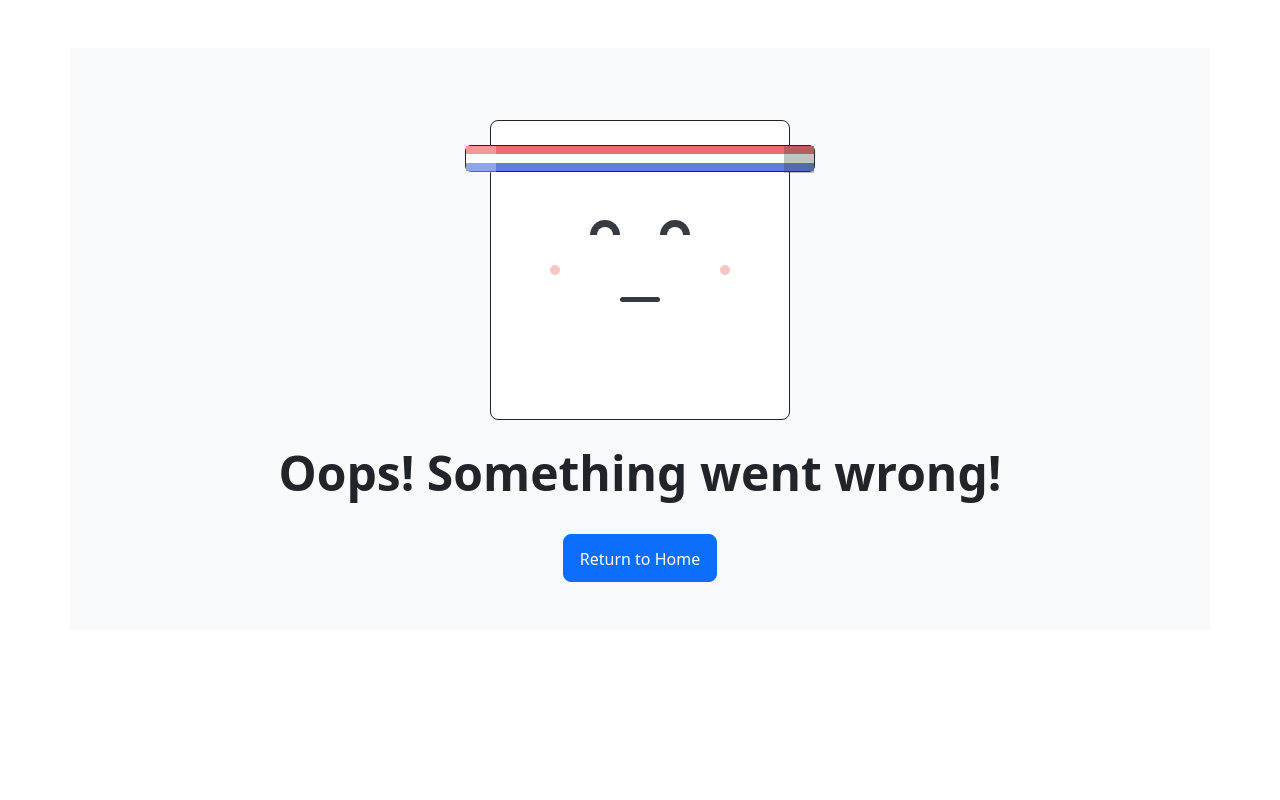
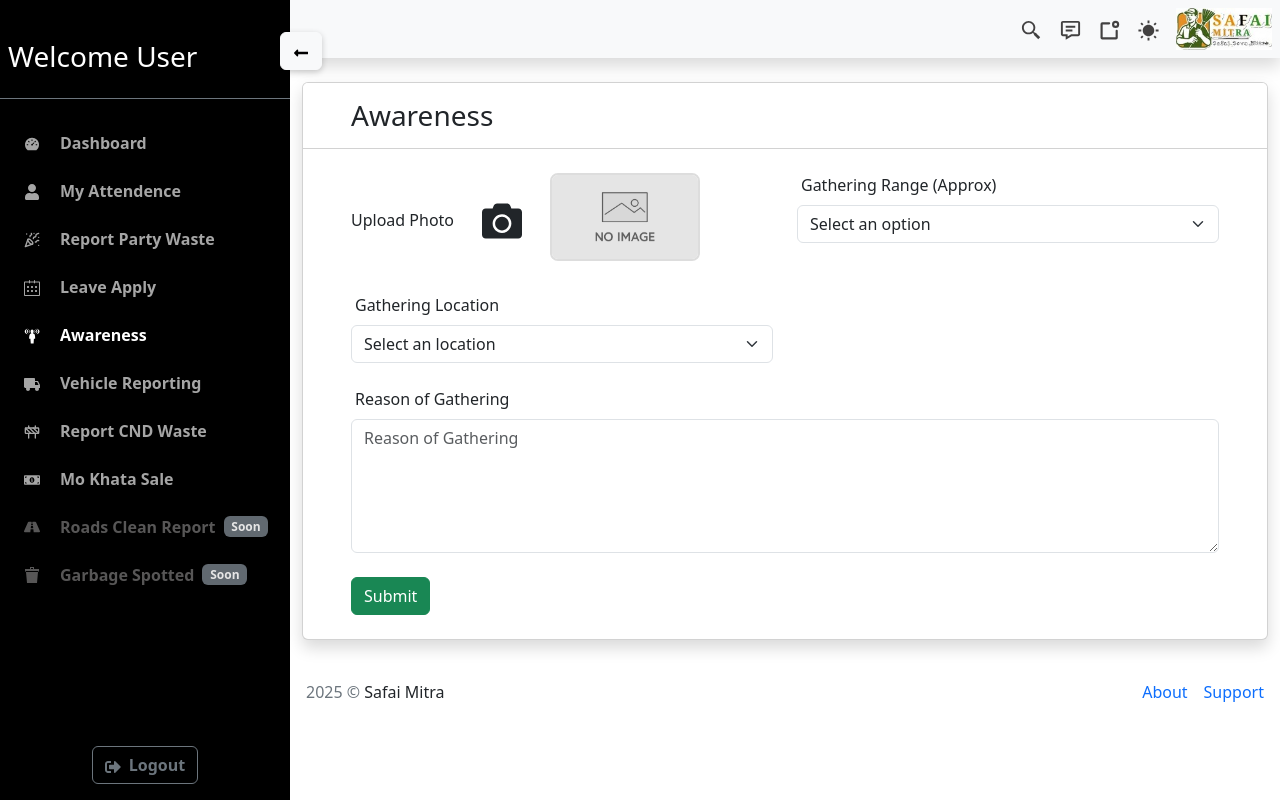
Before and after one commit to satyasuman7/safaimitraproject, a React (Vite) app: page /employee/awareness in a window 1280 px wide. Built offline with nearby package versions, Linux system fonts and the light colour scheme; data requests are answered from the project's data file.

Commit message:
create Awareness & VehicleReporting Component, small changes

```diff
--- a/src/main.jsx
+++ b/src/main.jsx
@@ -29,6 +29,8 @@ import Attendence from './views/EmployeesComponent/Components/Attendence.jsx'
 import RoadCleanReport from './views/EmployeesComponent/Components/RoadCleanReport.jsx'
 import ReportPartyWaste from './views/EmployeesComponent/Components/ReportPartyWaste.jsx'
 import LeaveApply from './views/EmployeesComponent/Components/LeaveApply.jsx';
+import Awareness from './views/EmployeesComponent/Components/Awareness.jsx';
+import VehicleReporting from './views/EmployeesComponent/Components/VehicleReporting.jsx';
 // import ConservancyReport from './views/EmployeesComponent/Components/ConservancyReport.jsx'
 // import CommercialCleaning from './views/EmployeesComponent/Components/CommercialCleaning.jsx'
 import CndWaste from './views/EmployeesComponent/Components/CndWaste.jsx'
@@ -37,7 +39,7 @@ import GarbageSpotted from './views/EmployeesComponent/Components/GarbageSpotted
 import MoKhataSale from './views/EmployeesComponent/Components/MoKhataSale.jsx'
 
 //PAGES FOR DEPARTMENT-COMPONENT
-// import SidebarDept from './views/DepatmentComponent/SidebarDept.jsx'
+import SidebarDept from './views/DepatmentComponent/SidebarDept.jsx'
 // import DashboardDept from './views/DepatmentComponent/components/DashboardDept.jsx'
 // import DepartmentWorker from './views/DepatmentComponent/components/DepartmentWorker.jsx';
 
@@ -57,6 +59,8 @@ createRoot(document.getElementById('root')).render(
           <Route path='/employee/roadcleanreport' element={<RoadCleanReport />} />
           <Route path='/employee/reportpartywaste' element={<ReportPartyWaste />} />
           <Route path='/employee/leaveapply/:id' element={<LeaveApply />} />
+          <Route path='/employee/awareness' element={<Awareness />} />
+          <Route path='/employee/vehiclereport' element={<VehicleReporting />} />
           {/* <Route path='/employee/conservancylanereport' element={<ConservancyReport />} />
           <Route path='/employee/commercialcleaningreport' element={<CommercialCleaning />} /> */}
           <Route path='/employee/cndwaste' element={<CndWaste />} />
--- /dev/null
+++ b/src/views/EmployeesComponent/Components/Awareness.jsx
@@ -0,0 +1,114 @@
+import React, { useEffect, useRef, useState } from 'react'
+import { useTheme } from '../../component/ThemeContext';
+import { FaCamera } from "react-icons/fa";
+
+export default function Awareness() {
+  //DARK MODE
+  const { darkMode } = useTheme();
+
+  //FOR IMAGE PREVIEW & UPLOAD
+  const fileInputRef = useRef(null);
+  const [imagePreview, setImagePreview] = useState(null);
+  const [imageBase64, setImageBase64] = useState('');
+  const openCamera = (e) => {
+    e.preventDefault();
+    fileInputRef.current?.click();
+  };
+
+  const handleImageChange = (e) => {
+    const file = e.target.files[0];
+    if (!file || !file.type.startsWith("image/")) {
+      toast.error("Invalid image file.");
+      return;
+    }
+
+    const preview = URL.createObjectURL(file);
+    setImagePreview(preview);
+
+    const reader = new FileReader();
+    reader.onloadend = () => {
+      setImageBase64(reader.result);
+    };
+    reader.readAsDataURL(file);
+  };
+
+  //FOR LOCATION
+  const [locations, setLocations] = useState([]);
+  const [selectedLocation, setSelectedLocation] = useState('');
+
+  useEffect(() => {
+    // Fetch locations from API
+    fetch('http://localhost:3000/location')
+      .then((response) => response.json())
+      .then((data) => setLocations(data))
+      .catch((error) => console.error('Error fetching locations:', error));
+  }, []);
+
+  const locationhandleChange = (e) => {
+    setSelectedLocation(e.target.value);
+  };
+  return (
+    <>
+      <div className="container-fluid my-4">
+        <div className="card shadow">
+          <div className={`card-header px-md-5 px-sm-4 ${darkMode ? 'bg-dark' : 'bg-white'}`}>
+            <h3 className="my-2">Awareness</h3>
+          </div>
+          <div className="card-body p-4 px-md-5 px-sm-4">
+            <form action="">
+              <div className="row">
+                <div className="col-md-6 col-sm-12 col-12 mb-4">
+                  <label className='mb-2'>Upload Photo</label>
+                  <input ref={fileInputRef} type="file" accept="image/*" capture="user" name="image_file" className="d-none" onChange={handleImageChange} />
+                  <input type="hidden" name="image" value={imageBase64} />
+                  <button type="button" className="btn border-0 mx-3" onClick={openCamera}>
+                    <FaCamera size={40} data-bs-theme={darkMode ? 'dark' : 'light'} />
+                  </button>
+                  {imagePreview ? (
+                    <img src={imagePreview} alt="Preview" className="selfie-preview mb-2" />
+                  ) : (
+                    <img src='../../../../noImage.jpeg' alt="Preview" className="selfie-preview mb-2" />
+                  )}
+                </div>
+
+                <div className="col-md-6 col-sm-12 col-12 mb-4">
+                  <label className='mb-2 ms-1'>Gathering Range (Approx)</label>
+                  <select className="form-select" name="gathering_range" required>
+                    <option value="">Select an option</option>
+                    {['0 - 50 people', '50 - 100 people', '100+ people'].map(option => (
+                      <option key={option} value={option}> {option} </option>
+                    ))}
+                  </select>
+                </div>
+
+                <div className="col-md-6 col-sm-12 col-12 mb-4">
+                  <label className="mb-2 ms-1">Gathering Location</label>
+                  <select className="form-select" name="gathering_location" required value={selectedLocation} onChange={locationhandleChange}>
+                    <option value="">Select an location</option>
+                    {locations.map((location) =>
+                      location.cities.map((city) =>
+                        city.wards.map((ward) =>
+                          ward.areas.map((area, index) => (
+                            <option key={`${ward.ward}-${index}`} value={`${ward.ward} - ${area}`}>
+                              {ward.ward} - {area}
+                            </option>
+                          ))
+                        )
+                      )
+                    )}
+                  </select>
+                </div>
+
+                <div className="col-md-12 col-sm-12 col-12 mb-4">
+                  <label className="mb-2 ms-1">Reason of Gathering</label>
+                  <textarea name="reason_of_gathering" className="form-control" rows="5" placeholder="Reason of Gathering"></textarea>
+                </div>
+              </div>
+              <button type="submit" className="btn btn-success">Submit</button>
+            </form>
+          </div>
+        </div>
+      </div>
+    </>
+  )
+}
--- a/src/views/EmployeesComponent/Components/LeaveApply.jsx
+++ b/src/views/EmployeesComponent/Components/LeaveApply.jsx
@@ -1,7 +1,6 @@
-import React, { useEffect, useState } from 'react';
+import React, { useEffect, useState, useActionState } from 'react';
 import { useTheme } from '../../component/ThemeContext';
 import { useParams } from 'react-router-dom';
-import { useActionState } from 'react';
 import { toast } from 'react-toastify';
 
 export default function LeaveApply() {
@@ -45,10 +44,13 @@ export default function LeaveApply() {
 
   // Handle input changes
   const handleChange = (e) => {
+    e.preventDefault();
     const { name, value } = e.target;
     setFormData((prev) => ({ ...prev, [name]: value }));
 
     // Auto-calculate number of days if start and end dates are valid
+    const leave_start_date = (name === 'leave_start_date' ? value : formData.leave_start_date);
+    const leave_end_date = (name === 'leave_end_date' ? value : formData.leave_end_date);
     if (
       (name === 'leave_start_date' || name === 'leave_end_date') &&
       (name === 'leave_start_date' ? value : formData.leave_start_date) &&
@@ -66,6 +68,7 @@ export default function LeaveApply() {
 
   // Submit using useActionState
   const [state, submitAction, isPending] = useActionState(async () => {
+
     try {
       const response = await fetch('http://localhost:3000/leave_apply', {
         method: 'POST',
@@ -81,6 +84,7 @@ export default function LeaveApply() {
   }, { success: false });
 
   return (
+    <>
       <div className="container-fluid my-4">
         <div className="card shadow">
           <div className={`card-header px-md-5 px-sm-4 ${darkMode ? 'bg-dark' : 'bg-white'}`}>
@@ -147,5 +151,6 @@ export default function LeaveApply() {
           </div>
         </div>
       </div>
+    </>
   );
 }
--- /dev/null
+++ b/src/views/EmployeesComponent/Components/VehicleReporting.jsx
@@ -0,0 +1,33 @@
+import React, { useState } from 'react';
+import { useTheme } from '../../component/ThemeContext';
+
+export default function VehicleReporting() {
+  const { darkMode } = useTheme();
+  const [vehicleReport, setVehicleReport] = useState('');
+
+  const options = [
+    { id: 'vehicleYes', label: 'Yes', value: 'Yes' },
+    { id: 'vehicleNo', label: 'No', value: 'No' }
+  ];
+
+  return (
+    <div className="container-fluid my-4">
+      <div className="card shadow">
+        <div className={`card-header px-md-5 px-sm-4 ${darkMode ? 'bg-dark' : 'bg-white'}`}>
+          <h3 className="my-2">Vehicle Reporting</h3>
+        </div>
+        <div className="card-body p-4 px-md-5 px-sm-4">
+          <label className="mb-2">Vehicle Reporting (Arrived?)</label>
+          {options.map(({ id, label, value }) => (
+            <div className="form-check" key={id}>
+              <input className="form-check-input" type="radio" name="vehicleReport" id={id} value={value} checked={vehicleReport === value} onChange={(e) => { setVehicleReport(e.target.value)}} />
+              <label className="form-check-label" htmlFor={id}> {label} </label>
+            </div>
+          ))}
+
+          <button className="btn btn-success mt-4">Submit</button>
+        </div>
+      </div>
+    </div>
+  );
+}
--- a/src/views/EmployeesComponent/SidebarEmp.css
+++ b/src/views/EmployeesComponent/SidebarEmp.css
@@ -50,7 +50,7 @@
     width: 80px;
   }
 
-  .custom-offcanvas.collapsed .sidebar-text {
+  .custom-offcanvas.collapsed .sidebar-text, .custom-offcanvas.collapsed .badge {
     display: none;
   }
 }
@@ -124,9 +124,12 @@
   }
 }
 
-.dashb.active {
-  color: white !important;
+.dashb{
+  color: #a5a5a5
 }
+  .dashb.active {
+    color: white !important;
+  }
 
 /* FOR DISABLED LINK */
 .sidebar-disabled {
--- a/src/views/EmployeesComponent/SidebarEmp.jsx
+++ b/src/views/EmployeesComponent/SidebarEmp.jsx
@@ -34,7 +34,6 @@ const icons = {
 const menuItems = [
   { label: 'Dashboard', to: '/' },
   { label: 'My Attendence', to: '/employee/attendence' },
-  { label: 'Roads Clean Report', to: '/employee/roadcleanreport', disabled: true },
   { label: 'Report Party Waste', to: '/employee/reportpartywaste' },
   { label: 'Leave Apply', to: '/employee/leaveapply/:id' },
   { label: 'Awareness', to: '/employee/awareness' },
@@ -42,9 +41,10 @@ const menuItems = [
   // { label: 'Conservancy Lane Report', to: '/employee/conservancylanereport' },
   // { label: 'Commercial Cleaning Report', to: '/employee/commercialcleaningreport' },
   { label: 'Report CND Waste', to: '/employee/cndwaste' },
-  { label: 'Garbage Spotted', to: '/employee/garbagespotted', disabled: true },
   // { label: 'Bag Sale', to: '/employee/bagsale' },
   { label: 'Mo Khata Sale', to: '/employee/mokhatasale' },
+  { label: 'Roads Clean Report', to: '/employee/roadcleanreport', disabled: true },
+  { label: 'Garbage Spotted', to: '/employee/garbagespotted', disabled: true },
 ];
 
 const SidebarEmp = () => {
@@ -132,12 +132,7 @@ const SidebarEmp = () => {
                     <span className="badge bg-secondary ms-2">Soon</span>
                   </div>
                 ) : (
-                  <NavLink
-                    to={to}
-                    className={({ isActive }) => `dashb text-decoration-none ${isActive ? 'text-white' : ''}`}
-                    style={{ color: '#a5a5a5' }}
-                    onClick={() => !isDesktop && setIsMobileOpen(false)}
-                  >
+                  <NavLink to={to} className={({ isActive }) => `dashb text-decoration-none ${isActive ? 'text-white' : ''}`} onClick={() => !isDesktop && setIsMobileOpen(false)}>
                     {icons[label]}
                     <span className="ms-1 sidebar-text fw-bold">{label}</span>
                   </NavLink>
--- a/vite.config.js
+++ b/vite.config.js
@@ -4,8 +4,8 @@ import react from '@vitejs/plugin-react'
 // https://vite.dev/config/
 export default defineConfig({
   plugins: [react()],
-  server: {
-    host: '0.0.0.0',
-    port: 5173
-  }
+  // server: {
+  //   host: '0.0.0.0',
+  //   port: 5173
+  // }
 })
```
Lines whose indentation alone changed are shown as unchanged.
